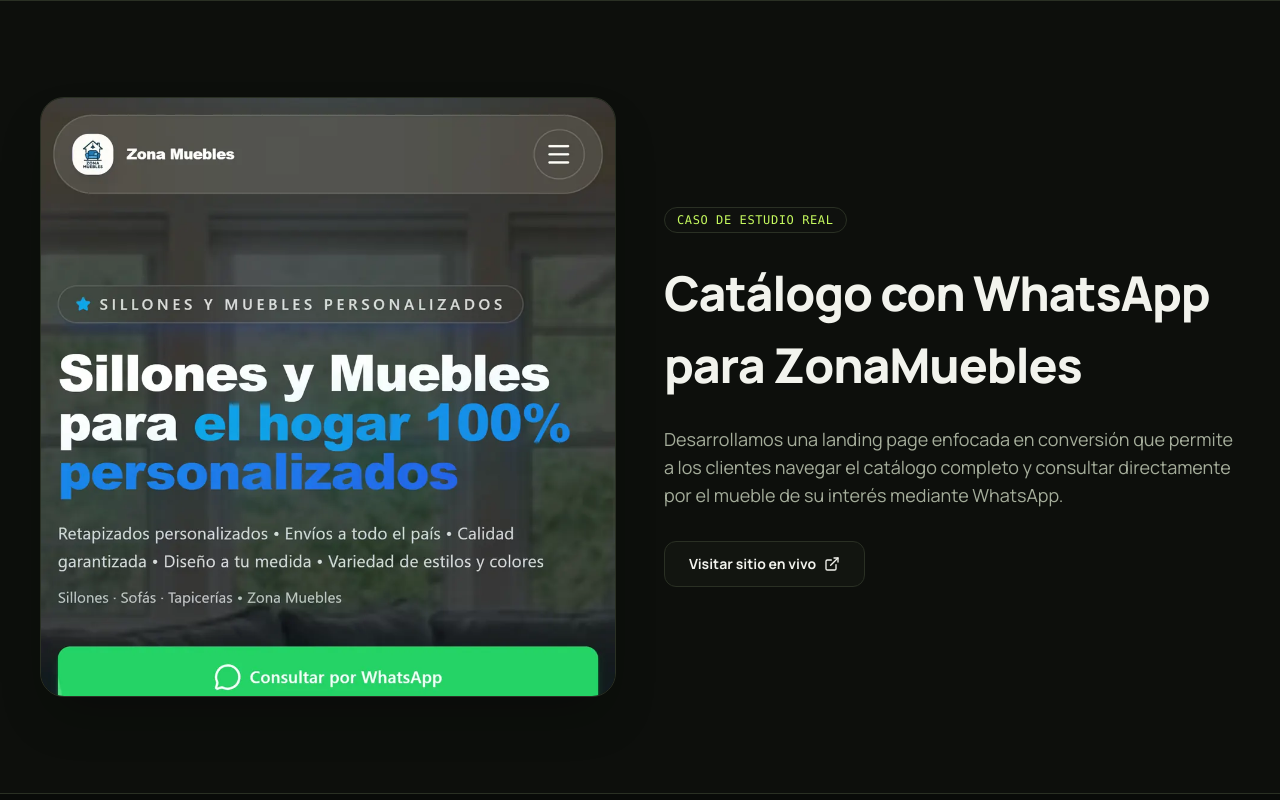
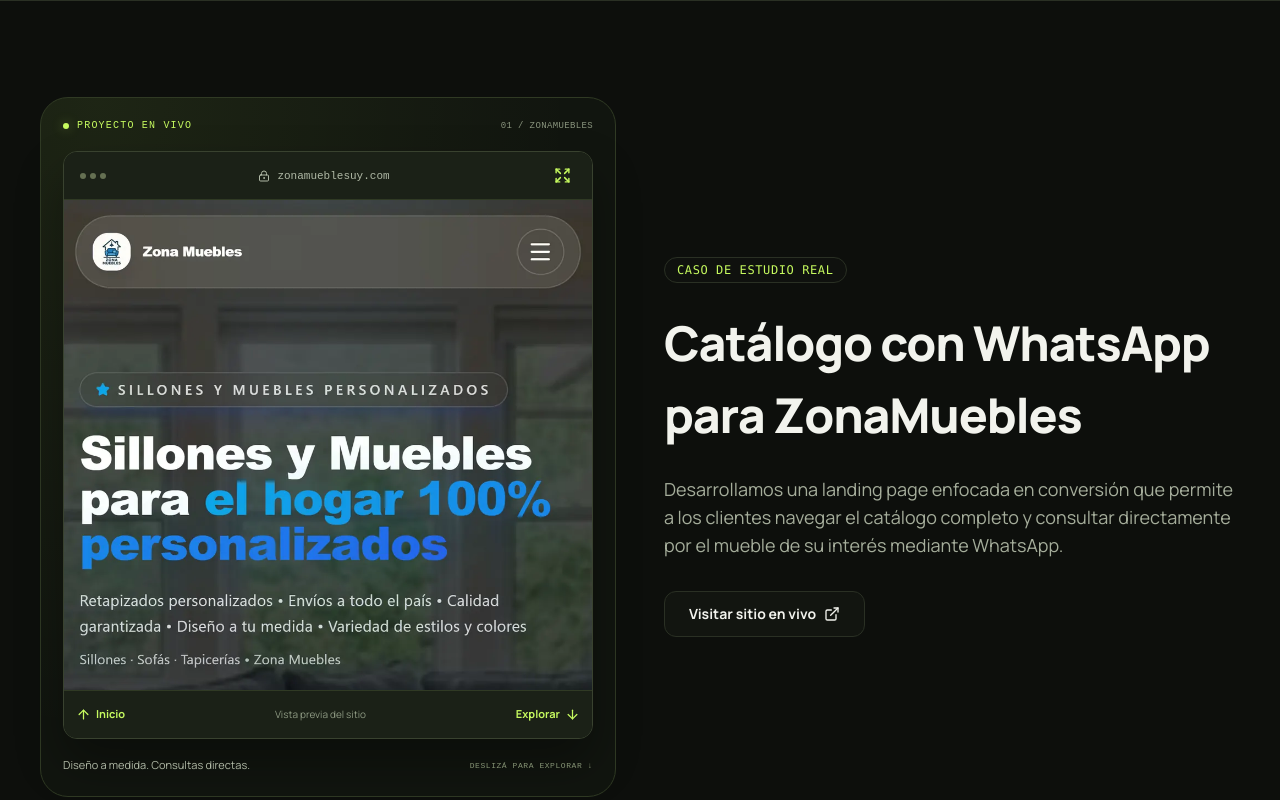
Before and after one commit to tadeorgz/ClientesYa-Landing, a React (Vite) app: page / in a window 1280 px wide. Shown: the part 1400-2200 px from the top of the page. Built offline with nearby package versions, Linux system fonts and the light colour scheme.

Commit message:
feat: improve ZonaMuebles preview with scroll and expanded view

```diff
--- a/src/App.jsx
+++ b/src/App.jsx
@@ -7,6 +7,7 @@
 import DraftIcon from './components/DraftIcon'
 import PrivacyNotice from './components/PrivacyNotice'
 import ConsentControls from './components/ConsentControls'
+import ZonaMueblesShowcase from './components/ZonaMueblesShowcase'
 
 export default function App() {
   return <>
@@ -136,9 +137,7 @@
       <section id="caso-estudio" className="py-24 bg-cy-panel-light/30 border-t border-cy-line relative">
         <div className="mx-auto max-w-[1280px] px-5 sm:px-10">
             <div className="grid lg:grid-cols-2 gap-12 items-center">
-                <div className="order-2 lg:order-1 relative rounded-[24px] border border-cy-line bg-cy-panel shadow-2xl overflow-hidden aspect-[4/3] lg:aspect-auto lg:h-[600px] flex items-start justify-center">
-                    <img src="/zonamuebles-preview.webp" loading="lazy" decoding="async" alt="ZonaMuebles website preview" className="w-full h-auto object-cover object-top" />
-                </div>
+                <ZonaMueblesShowcase />
                 <div className="order-1 lg:order-2 flex flex-col items-start">
                     <div className="inline-flex items-center gap-2 rounded-full border border-cy-line bg-cy-panel/50 px-3 py-1 mb-6">
                         <span className="text-xs font-mono text-cy-lime uppercase tracking-wider">Caso de Estudio Real</span>
--- /dev/null
+++ b/src/components/ZonaMueblesShowcase.jsx
@@ -0,0 +1,37 @@
+import { useRef } from 'react'
+import { ArrowDown, ArrowUp, Expand, LockKeyhole, X } from 'lucide-react'
+
+export default function ZonaMueblesShowcase() {
+  const preview = useRef(null)
+  const modal = useRef(null)
+  const opener = useRef(null)
+  const move = (top) => preview.current?.scrollTo({ top, behavior: window.matchMedia('(prefers-reduced-motion: reduce)').matches ? 'instant' : 'smooth' })
+
+  return <div className="zona-showcase order-2 lg:order-1">
+    <div className="zona-showcase-label"><span className="zona-status-dot" /> PROYECTO EN VIVO <span>01 / ZONAMUEBLES</span></div>
+    <div className="zona-browser">
+      <div className="zona-browser-toolbar">
+        <div className="zona-window-dots" aria-hidden="true"><i /><i /><i /></div>
+        <span className="zona-address"><LockKeyhole size={12} aria-hidden="true" /> zonamueblesuy.com</span>
+        <button ref={opener} type="button" className="zona-icon-button" aria-label="Ampliar vista previa de ZonaMuebles" onClick={() => modal.current.showModal()}><Expand size={17} /></button>
+      </div>
+      <div ref={preview} className="zona-preview-scroll" tabIndex={0} role="region" aria-label="Captura de ZonaMuebles. Desplazate para explorar el sitio">
+        <img src="/zonamuebles-preview.webp" width="960" height="10908" loading="lazy" decoding="async" alt="Sitio real de ZonaMuebles: presentación, catálogo de muebles y consultas por WhatsApp" />
+      </div>
+      <div className="zona-preview-controls">
+        <button type="button" onClick={() => move(0)} aria-label="Volver al inicio de la captura"><ArrowUp size={15} aria-hidden="true" /> Inicio</button>
+        <span>Vista previa del sitio</span>
+        <button type="button" onClick={() => move(preview.current.scrollTop + preview.current.clientHeight * .85)}>Explorar <ArrowDown size={15} aria-hidden="true" /></button>
+      </div>
+    </div>
+    <div className="zona-showcase-caption"><span>Diseño a medida. Consultas directas.</span><span>DESLIZÁ PARA EXPLORAR ↓</span></div>
+    <dialog ref={modal} className="zona-preview-dialog" aria-labelledby="zona-dialog-title" onClose={() => opener.current?.focus()} onClick={(event) => { if (event.target === event.currentTarget) modal.current.close() }}>
+      <div className="zona-dialog-header">
+        <div><h3 id="zona-dialog-title">ZonaMuebles</h3><p>Recorré la captura completa del proyecto.</p></div>
+        <button type="button" className="zona-icon-button" aria-label="Cerrar vista previa" onClick={() => modal.current.close()} autoFocus><X size={22} /></button>
+      </div>
+      <div className="zona-dialog-content" tabIndex={0} role="region" aria-label="Captura ampliada de ZonaMuebles"><img src="/zonamuebles-preview.webp" width="960" height="10908" loading="lazy" alt="Captura completa del sitio de ZonaMuebles" /></div>
+      <a id="zona-preview-live" data-source="catalog" className="zona-dialog-link" href="https://zonamueblesuy.com" target="_blank" rel="noopener noreferrer">Abrir el sitio interactivo ↗</a>
+    </dialog>
+  </div>
+}
--- a/src/index.css
+++ b/src/index.css
@@ -90,3 +90,32 @@
       html { scroll-behavior: auto; }
       *, *::before, *::after { animation: none !important; transition: none !important; }
     }
+
+.zona-showcase { min-width: 0; position: relative; padding: 22px; border: 1px solid #303a24; border-radius: 28px; background: radial-gradient(ellipse at 10% 0%, #c6fa5f12, transparent 65%), #11150f; }
+.zona-showcase-label { display: flex; align-items: center; gap: 8px; margin-bottom: 20px; color: #c6fa5f; font: 10px ui-monospace, monospace; letter-spacing: .12em; }
+.zona-showcase-label > span:last-child { margin-left: auto; color: #89947d; font-size: 9px; letter-spacing: .04em; }
+.zona-status-dot { width: 6px; height: 6px; border-radius: 50%; background: #c6fa5f; box-shadow: 0 0 12px #c6fa5f60; }
+.zona-browser { overflow: hidden; border: 1px solid #39422f; border-radius: 14px; box-shadow: 0 24px 48px #0005; }
+.zona-browser-toolbar { height: 48px; display: flex; align-items: center; gap: 12px; padding: 0 10px 0 16px; background: #1b2117; border-bottom: 1px solid #303a24; }
+.zona-window-dots { display: flex; gap: 4px; }
+.zona-window-dots i { width: 6px; height: 6px; border-radius: 50%; background: #657052; }
+.zona-address { display: flex; align-items: center; justify-content: center; gap: 7px; flex: 1; font: 11px ui-monospace, monospace; color: #b0b9a6; }
+.zona-icon-button { width: 40px; height: 40px; display: inline-flex; align-items: center; justify-content: center; flex-shrink: 0; border-radius: 9px; color: #c6fa5f; }
+.zona-icon-button:hover { background: #c6fa5f14; }
+.zona-preview-scroll { height: clamp(330px, 44vw, 490px); overflow-y: auto; overscroll-behavior-y: contain; scrollbar-width: thin; scrollbar-color: #7c9853 #17212c; background: #17212c; }
+.zona-preview-scroll img, .zona-dialog-content img { width: 100%; height: auto; display: block; }
+.zona-preview-controls { min-height: 48px; padding: 0 12px; display: flex; align-items: center; justify-content: space-between; gap: 8px; background: #1b2117; border-top: 1px solid #303a24; }
+.zona-preview-controls button { display: flex; align-items: center; gap: 5px; min-height: 44px; color: #c6fa5f; font-size: 11px; font-weight: 700; }
+.zona-preview-controls > span { color: #8e9a83; font-size: 10px; }
+.zona-showcase-caption { display: flex; justify-content: space-between; gap: 12px; margin-top: 18px; font-size: 11px; color: #b0b9a6; }
+.zona-showcase-caption > span:last-child { font: 8px ui-monospace, monospace; letter-spacing: .07em; color: #869475; align-self: center; }
+.zona-preview-dialog { padding: 0; width: min(800px, calc(100vw - 24px)); max-height: calc(100dvh - 32px); border: 1px solid #485737; border-radius: 20px; color: #f2f3ed; background: #11150f; overflow: hidden; }
+.zona-preview-dialog::backdrop { background: #030503dc; backdrop-filter: blur(8px); }
+.zona-preview-dialog[open] { display: flex; flex-direction: column; }
+.zona-dialog-header { display: flex; align-items: center; justify-content: space-between; padding: 14px 20px; gap: 12px; }
+.zona-dialog-header h3 { font-size: 17px; font-weight: 800; }
+.zona-dialog-header p { color: #a5ad9b; font-size: 12px; margin-top: 3px; }
+.zona-dialog-content { overflow-y: auto; overscroll-behavior: contain; min-height: 0; scrollbar-width: thin; scrollbar-color: #7c9853 #17212c; }
+.zona-dialog-link { display: block; text-align: center; padding: 15px; color: #c6fa5f; font-size: 13px; font-weight: 700; }
+body:has(.zona-preview-dialog[open]) { overflow: hidden; }
+@media (max-width: 480px) { .zona-showcase { padding: 14px; border-radius: 22px; } .zona-showcase-label { font-size: 9px; gap: 6px; } .zona-window-dots { display: none; } .zona-showcase-caption { flex-direction: column; gap: 8px; } .zona-showcase-caption > span:last-child { align-self: flex-start; } .zona-address { font-size: 10px; } }
```
